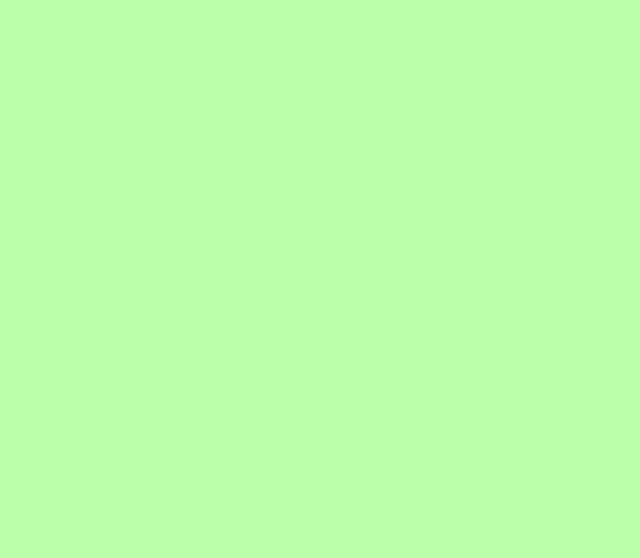
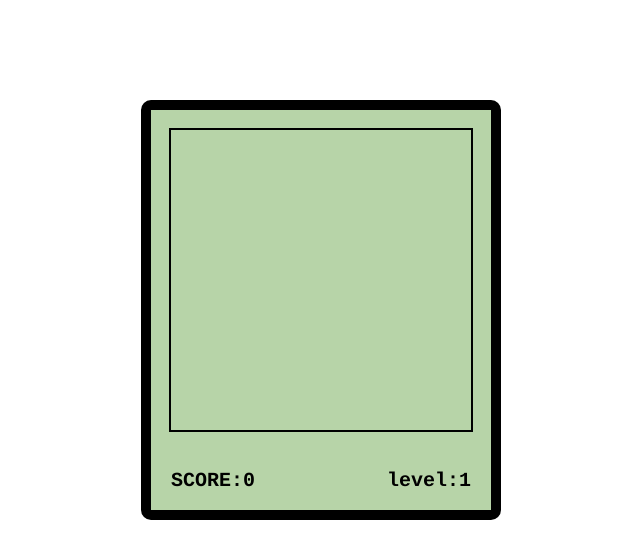
Before and after one commit to xuguojing-xgj/config-practice, a website built with webpack: page src/index.html in a window 1280 px wide. Shown: the whole page, without its empty margins (319-959 px from the left). Built offline with nearby package versions, Linux system fonts and the light colour scheme.

Commit message:
样式 模板 布局完成

```diff
--- a/src/index.html
+++ b/src/index.html
@@ -9,7 +9,20 @@
 </head>
 
 <body>
-
+    <!-- 主容器 -->
+    <div id="main">
+        <!-- 游戏区域 -->
+        <div id="stage"></div>
+        <!-- 积分区域 -->
+        <div id="score-panel">
+            <div>
+                SCORE:<span id="score">0</span>
+            </div>
+            <div>
+                level:<span id="level">1</span>
+            </div>
+        </div>
+    </div>
 </body>
 
 </html>
--- a/src/style/index.less
+++ b/src/style/index.less
@@ -1,3 +1,48 @@
-body{
-    background-color: #bfa;
+// 设置变量
+@bg-color: #b7d4a8;
+
+// 清除浏览器默认样式
+* {
+    margin: 0;
+    padding: 0;
+    // 改变盒模型的计算方式
+    box-sizing: border-box;
 }
+
+body {
+    font: bold 20px "Courier";
+}
+
+// 设置主窗口样式
+#main {
+    width: 360px;
+    height: 420px;
+    background-color: @bg-color;
+    margin: 100px auto;
+    border: 10px solid #000;
+    border-radius: 10px;
+
+    display: flex;
+    // 设置主轴方向
+    flex-flow: column;
+
+    // 设置侧轴对齐
+    align-items: center;
+    // 设置主轴对齐
+    justify-content: space-around;
+
+    // 游戏区域
+    #stage {
+        width: 304px;
+        height: 304px;
+        border: 2px solid #000;
+    }
+
+    // 记分牌
+    #score-panel {
+        width: 300px;
+        display: flex;
+        // 设置主轴对齐方式
+        justify-content: space-between;
+    }
+}
```
Also changed, not shown: dist/bundle.js (deleted), dist/index.html (deleted), src/style/index.css.
